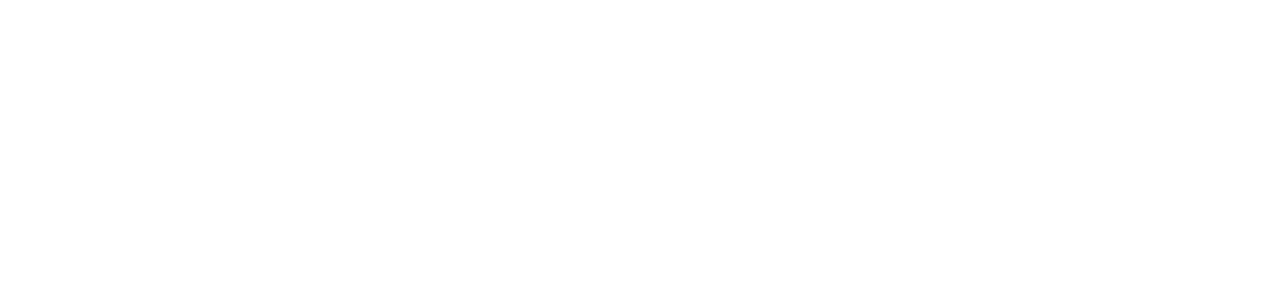
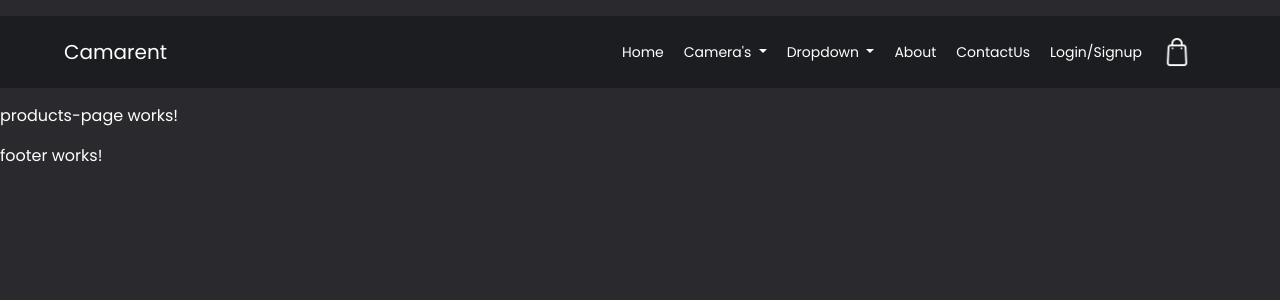
Before and after one commit to Project-g3/E_commerce, an Angular app in the folder Camerent-Front/: page /products in a window 1280 px wide. Before the commit this address led to /. Shown: the top 300 px of the page. Built offline with nearby package versions, Linux system fonts and the light colour scheme.

Commit message:
prducts page and footer created , just components

```diff
--- /dev/null
+++ b/Camerent-Front/src/app/Components/Common/footer/footer.component.html
@@ -0,0 +1 @@
+<p>footer works!</p>
--- /dev/null
+++ b/Camerent-Front/src/app/Components/Common/footer/footer.component.ts
@@ -0,0 +1,15 @@
+import { Component, OnInit } from '@angular/core';
+
+@Component({
+  selector: 'app-footer',
+  templateUrl: './footer.component.html',
+  styleUrls: ['./footer.component.css']
+})
+export class FooterComponent implements OnInit {
+
+  constructor() { }
+
+  ngOnInit(): void {
+  }
+
+}
--- a/Camerent-Front/src/app/Components/Common/navbar/navbar.component.html
+++ b/Camerent-Front/src/app/Components/Common/navbar/navbar.component.html
@@ -11,11 +11,11 @@
             </li>
             <!-- dropdown for camera -->
             <div class="dropdown pr-1">
-              <a class=" nav-link dropdown-toggle" id="dropdownMenu2" data-toggle="dropdown" aria-haspopup="true"
+              <a class=" nav-link dropdown-toggle" id="cameraHeading" data-toggle="dropdown" aria-haspopup="true"
                 aria-expanded="false">
                 Camera's
               </a>
-              <div class="dropdown-menu " aria-labelledby="dropdownMenu2">
+              <div class="dropdown-menu " aria-labelledby="cameras-list">
                 <button class="dropdown-item" type="button">Action</button>
                 <button class="dropdown-item" type="button">Another action</button>
                 <button class="dropdown-item" type="button">Something else here</button>
@@ -24,29 +24,32 @@
 
             <!-- dropdown for accesories-->
             <div class="dropdown pr-1">
-              <a class=" nav-link dropdown-toggle" id="dropdownMenu2" data-toggle="dropdown" aria-haspopup="true"
+              <a class=" nav-link dropdown-toggle" id="accesoriesHeading" data-toggle="dropdown" aria-haspopup="true"
                 aria-expanded="false">
                 Dropdown
               </a>
-              <div class="dropdown-menu " aria-labelledby="dropdownMenu2">
+              <div class="dropdown-menu " aria-labelledby="accesories-list">
                 <button class="dropdown-item" type="button">Action</button>
                 <button class="dropdown-item" type="button">Another action</button>
                 <button class="dropdown-item" type="button">Something else here</button>
               </div>
             </div>
-
+            <!-- About -->
             <li class="nav-item  pr-1" >
               <a class="nav-link" routerLink="about">About</a>
             </li>
+            <!-- Contact -->
             <li class="nav-item  pr-1" >
               <a class="nav-link" routerLink="contactus">ContactUs</a>
             </li>
+            <!-- login -->
             <li class="nav-item  pr-1" >
               <a class="nav-link" routerLink="login">Login/Signup</a>
             </li>
 
 
           </ul>
+          <!-- cart Icon -->
           <a class="cart" href="#"><img src="/assets/Main Navbar/cart.png" width="30px" alt="cart"></a>
         </div>
       </nav>
--- /dev/null
+++ b/Camerent-Front/src/app/Components/products-page/products-page.component.html
@@ -0,0 +1,7 @@
+
+<div>
+
+    <app-navbar></app-navbar>
+    <p>products-page works!</p>
+    <app-footer></app-footer>
+</div>
--- /dev/null
+++ b/Camerent-Front/src/app/Components/products-page/products-page.component.ts
@@ -0,0 +1,15 @@
+import { Component, OnInit } from '@angular/core';
+
+@Component({
+  selector: 'app-products-page',
+  templateUrl: './products-page.component.html',
+  styleUrls: ['./products-page.component.css']
+})
+export class ProductsPageComponent implements OnInit {
+
+  constructor() { }
+
+  ngOnInit(): void {
+  }
+
+}
--- a/Camerent-Front/src/app/app-routing.module.ts
+++ b/Camerent-Front/src/app/app-routing.module.ts
@@ -9,9 +9,11 @@
 import { AdminSettingsComponent } from './Components/admin-page/admin-settings/admin-settings.component';
 import { AdminStaffComponent } from './Components/admin-page/admin-staff/admin-staff.component';
 import { NavbarComponent } from './Components/Common/navbar/navbar.component';
+import { ProductsPageComponent } from './Components/products-page/products-page.component';
 
 const routes: Routes = [
   {path:'',component:NavbarComponent},
+  {path:'products',component:ProductsPageComponent},
   {path:'admin-dashboard',component:AdminPageComponent,
   children:[
     {path:'',component:AdminDashComponent},
--- a/Camerent-Front/src/app/app.module.ts
+++ b/Camerent-Front/src/app/app.module.ts
@@ -15,6 +15,8 @@
 import { AdminCategoryComponent } from './Components/admin-page/admin-category/admin-category.component';
 import { AdminSidenavComponent } from './Components/admin-page/admin-sidenav/admin-sidenav.component';
 import { NavbarComponent } from './Components/Common/navbar/navbar.component';
+import { ProductsPageComponent } from './Components/products-page/products-page.component';
+import { FooterComponent } from './Components/Common/footer/footer.component';
 
 @NgModule({
   declarations: [
@@ -28,7 +30,9 @@
     AdminStaffComponent,
     AdminCategoryComponent,
     AdminSidenavComponent,
-    NavbarComponent
+    NavbarComponent,
+    ProductsPageComponent,
+    FooterComponent
   ],
   imports: [
     BrowserModule,
--- a/Camerent-Front/src/styles.css
+++ b/Camerent-Front/src/styles.css
@@ -15,6 +15,10 @@
 
 a:hover{
     color:white;
+}
+
+body{
+    background-color: rgb(42, 42, 46);
 }
 
 .headings{
```
Also changed, not shown: Camerent-Front/src/app/Components/Common/footer/footer.component.css (added), Camerent-Front/src/app/Components/products-page/products-page.component.css (added), 2 other files (tests, documents, lock files or other folders).
